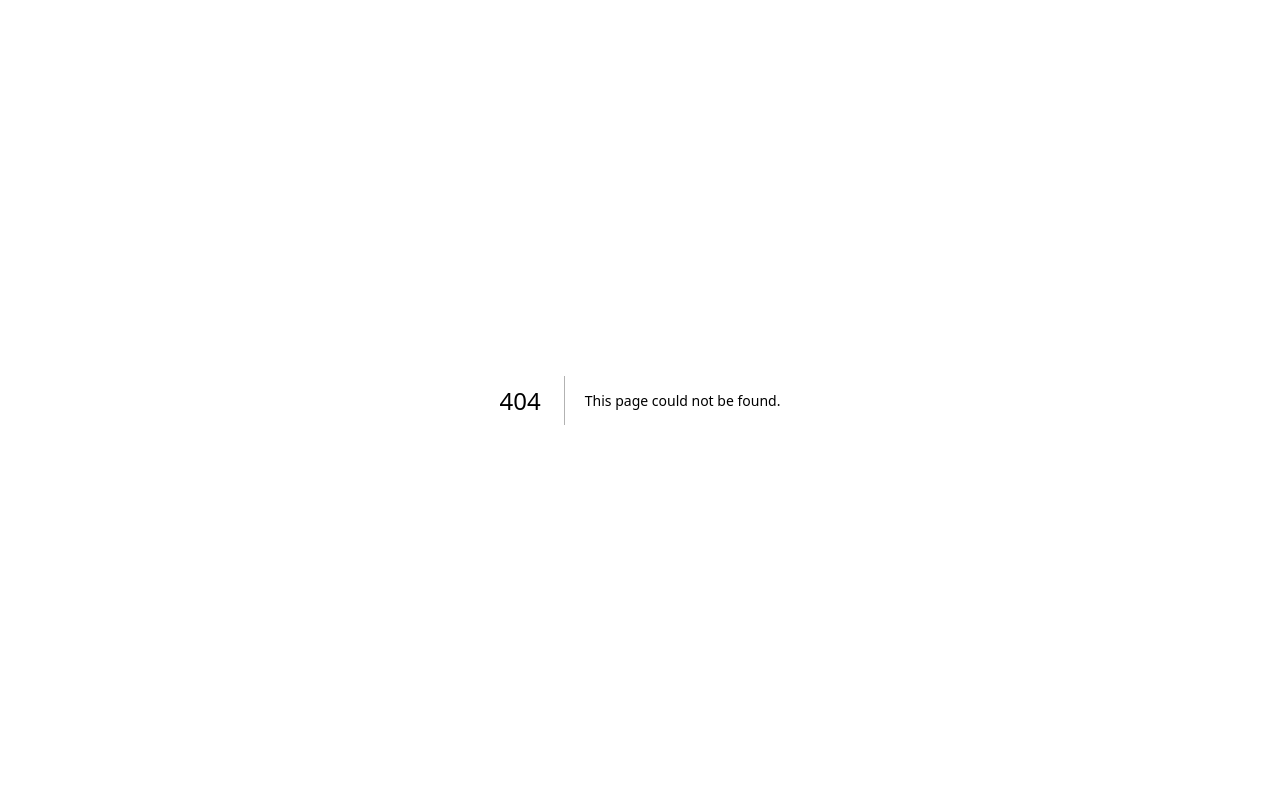
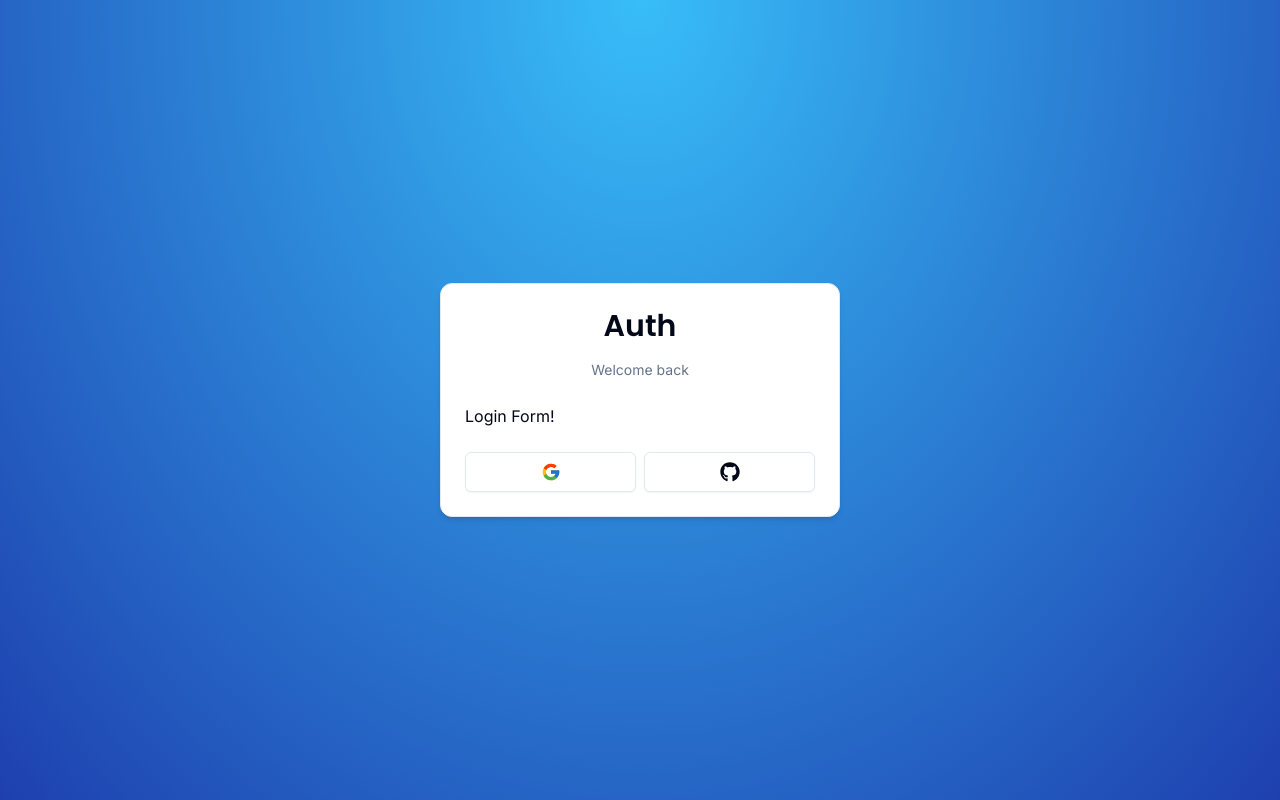
Before and after one commit to ecabigting/authwithnextjsexample, a Next.js app in the folder auth-v5-example/: page /auth/login in a window 1280 px wide. Before the commit this address had no page. Built offline with nearby package versions, Linux system fonts and the light colour scheme.

Commit message:
added loginform

```diff
--- /dev/null
+++ b/auth-v5-example/app/auth/layout.tsx
@@ -0,0 +1,9 @@
+const AuthLayout = ({ children }: { children: React.ReactNode }) => {
+	return (
+		<div className='h-full flex items-center justify-center bg-[radial-gradient(ellipse_at_top,_var(--tw-gradient-stops))] from-sky-400 to-blue-800 text-white'>
+			{children}
+		</div>
+	);
+};
+
+export default AuthLayout;
--- /dev/null
+++ b/auth-v5-example/app/auth/login/page.tsx
@@ -0,0 +1,6 @@
+import { LoginForm } from "@/components/auth/login-form";
+const LoginPage = () => {
+	return <LoginForm />;
+};
+
+export default LoginPage;
--- a/auth-v5-example/app/page.tsx
+++ b/auth-v5-example/app/page.tsx
@@ -1,13 +1,26 @@
 import { Poppins } from "next/font/google";
 import { cn } from "@/lib/utils";
 import { Button } from "@/components/ui/button";
+import LoginButton from "@/components/auth/login-button";
+
+const font = Poppins({
+	subsets: ["latin"],
+	weight: ["600"],
+});
 
 export default function Home() {
 	return (
 		<main className='flex h-full flex-col items-center justify-center bg-[radial-gradient(ellipse_at_top,_var(--tw-gradient-stops))] from-sky-400 to-blue-800'>
 			<div className='space-y-6 text-center'>
-				<h1 className='text-6xl font-semibold text-white drop-shadow-md'>Auth</h1>
+				<h1 className={cn("text-6xl font-semibold text-white drop-shadow-md", font.className)}>Auth</h1>
 				<p className='text-white text-lg'>Auth Service using Next Auth V5</p>
+				<div>
+					<LoginButton>
+						<Button variant='secondary' size='lg'>
+							Sign in
+						</Button>
+					</LoginButton>
+				</div>
 			</div>
 		</main>
 	);
--- /dev/null
+++ b/auth-v5-example/components/auth/card-wrapper.tsx
@@ -0,0 +1,35 @@
+"use client";
+
+import { Card, CardContent, CardFooter, CardHeader } from "@/components/ui/card";
+import { Header } from "./header";
+import { Social } from "./social";
+
+interface CardWrapperProps {
+	children: React.ReactNode;
+	headerLabel: string;
+	backButtonLabel: string;
+	backButtongHref: string;
+	showSocial?: boolean;
+}
+
+export const CardWrapper = ({
+	children,
+	backButtonLabel,
+	backButtongHref,
+	headerLabel,
+	showSocial,
+}: CardWrapperProps) => {
+	return (
+		<Card className='w-[400px] shadow-md'>
+			<CardHeader>
+				<Header label={headerLabel} />
+			</CardHeader>
+			<CardContent>{children}</CardContent>
+			{showSocial && (
+				<CardFooter>
+					<Social />
+				</CardFooter>
+			)}
+		</Card>
+	);
+};
--- /dev/null
+++ b/auth-v5-example/components/auth/header.tsx
@@ -0,0 +1,20 @@
+import { Poppins } from "next/font/google";
+import { cn } from "@/lib/utils";
+
+const font = Poppins({
+	subsets: ["latin"],
+	weight: ["600"],
+});
+
+interface HeaderProps {
+	label: string;
+}
+
+export const Header = ({ label }: HeaderProps) => {
+	return (
+		<div className='w-full flex flex-col gap-y-4 items-center justify-center'>
+			<h1 className={cn("text-3xl font-semibold", font.className)}>Auth</h1>
+			<p className='text-muted-foreground text-sm'>{label}</p>
+		</div>
+	);
+};
--- /dev/null
+++ b/auth-v5-example/components/auth/login-button.tsx
@@ -0,0 +1,28 @@
+"use client";
+
+import { useRouter } from "next/navigation";
+
+interface LoginButtonProps {
+	children: React.ReactNode;
+	mode?: "modal" | "redirect";
+	asChild?: boolean;
+}
+
+const LoginButton = ({ children, mode = "redirect", asChild }: LoginButtonProps) => {
+	const router = useRouter();
+	const onClick = () => {
+		router.push("/auth/login");
+	};
+
+	if (mode === "modal") {
+		return <span> TODO : IMPLEMENT modal</span>;
+	}
+
+	return (
+		<span className='cursor-pointer' onClick={onClick}>
+			{children}
+		</span>
+	);
+};
+
+export default LoginButton;
--- /dev/null
+++ b/auth-v5-example/components/auth/login-form.tsx
@@ -0,0 +1,14 @@
+import { CardWrapper } from "./card-wrapper";
+
+export const LoginForm = () => {
+	return (
+		<CardWrapper
+			headerLabel='Welcome back'
+			backButtonLabel="Don't have an account?"
+			backButtongHref='/auth/register'
+			showSocial
+		>
+			Login Form!
+		</CardWrapper>
+	);
+};
--- /dev/null
+++ b/auth-v5-example/components/auth/social.tsx
@@ -0,0 +1,18 @@
+"use client";
+
+import { FcGoogle } from "react-icons/fc";
+import { FaGithub } from "react-icons/fa";
+import { Button } from "@/components/ui/button";
+
+export const Social = () => {
+	return (
+		<div className='flex items-center w-full gap-x-2'>
+			<Button size='lg' className='w-full' variant='outline' onClick={() => {}}>
+				<FcGoogle className='h-5 w-5' />
+			</Button>
+			<Button size='lg' className='w-full' variant='outline' onClick={() => {}}>
+				<FaGithub className='h-5 w-5' />
+			</Button>
+		</div>
+	);
+};
--- /dev/null
+++ b/auth-v5-example/components/ui/card.tsx
@@ -0,0 +1,76 @@
+import * as React from "react"
+
+import { cn } from "@/lib/utils"
+
+const Card = React.forwardRef<
+  HTMLDivElement,
+  React.HTMLAttributes<HTMLDivElement>
+>(({ className, ...props }, ref) => (
+  <div
+    ref={ref}
+    className={cn(
+      "rounded-xl border bg-card text-card-foreground shadow",
+      className
+    )}
+    {...props}
+  />
+))
+Card.displayName = "Card"
+
+const CardHeader = React.forwardRef<
+  HTMLDivElement,
+  React.HTMLAttributes<HTMLDivElement>
+>(({ className, ...props }, ref) => (
+  <div
+    ref={ref}
+    className={cn("flex flex-col space-y-1.5 p-6", className)}
+    {...props}
+  />
+))
+CardHeader.displayName = "CardHeader"
+
+const CardTitle = React.forwardRef<
+  HTMLParagraphElement,
+  React.HTMLAttributes<HTMLHeadingElement>
+>(({ className, ...props }, ref) => (
+  <h3
+    ref={ref}
+    className={cn("font-semibold leading-none tracking-tight", className)}
+    {...props}
+  />
+))
+CardTitle.displayName = "CardTitle"
+
+const CardDescription = React.forwardRef<
+  HTMLParagraphElement,
+  React.HTMLAttributes<HTMLParagraphElement>
+>(({ className, ...props }, ref) => (
+  <p
+    ref={ref}
+    className={cn("text-sm text-muted-foreground", className)}
+    {...props}
+  />
+))
+CardDescription.displayName = "CardDescription"
+
+const CardContent = React.forwardRef<
+  HTMLDivElement,
+  React.HTMLAttributes<HTMLDivElement>
+>(({ className, ...props }, ref) => (
+  <div ref={ref} className={cn("p-6 pt-0", className)} {...props} />
+))
+CardContent.displayName = "CardContent"
+
+const CardFooter = React.forwardRef<
+  HTMLDivElement,
+  React.HTMLAttributes<HTMLDivElement>
+>(({ className, ...props }, ref) => (
+  <div
+    ref={ref}
+    className={cn("flex items-center p-6 pt-0", className)}
+    {...props}
+  />
+))
+CardFooter.displayName = "CardFooter"
+
+export { Card, CardHeader, CardFooter, CardTitle, CardDescription, CardContent }
--- a/auth-v5-example/package.json
+++ b/auth-v5-example/package.json
@@ -16,6 +16,7 @@
     "next": "14.1.0",
     "react": "^18",
     "react-dom": "^18",
+    "react-icons": "^5.0.1",
     "tailwind-merge": "^2.2.1",
     "tailwindcss-animate": "^1.0.7"
   },
```
Also changed, not shown: 1 other file (tests, documents, lock files or other folders).
